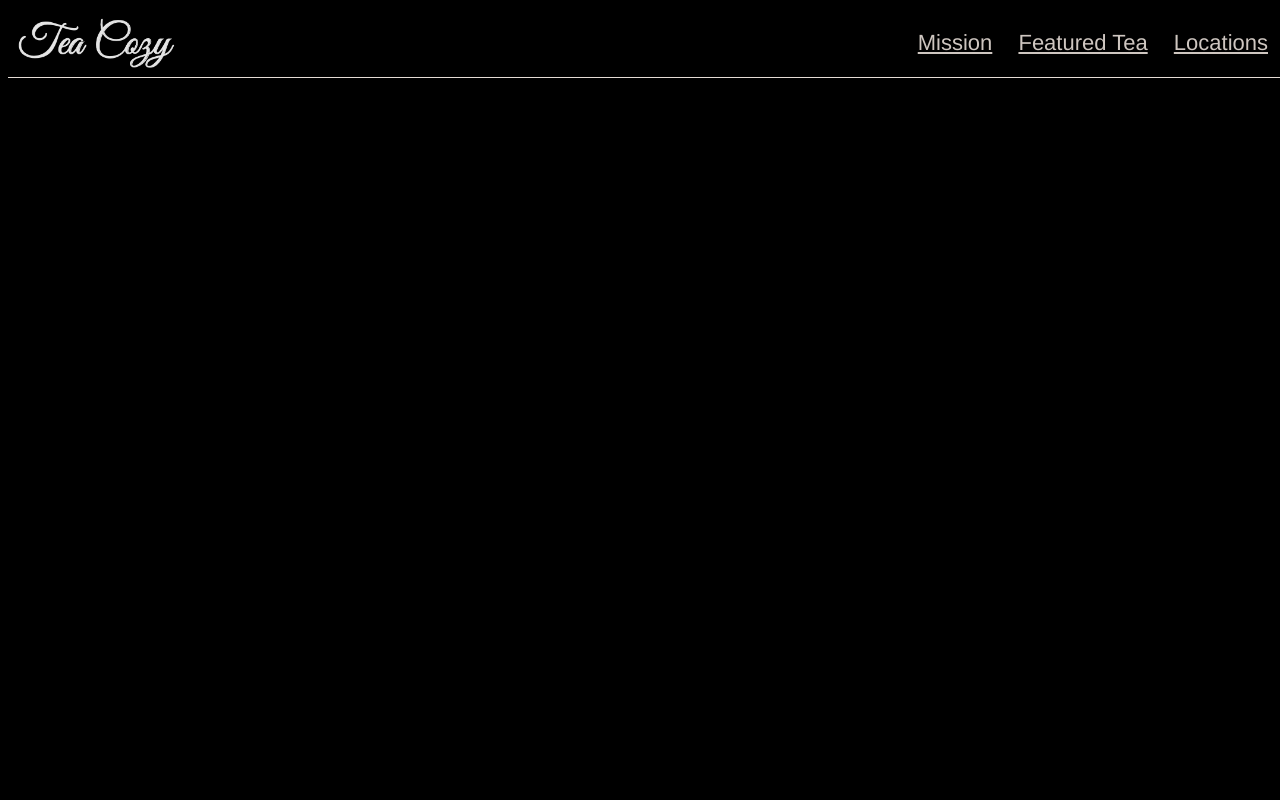
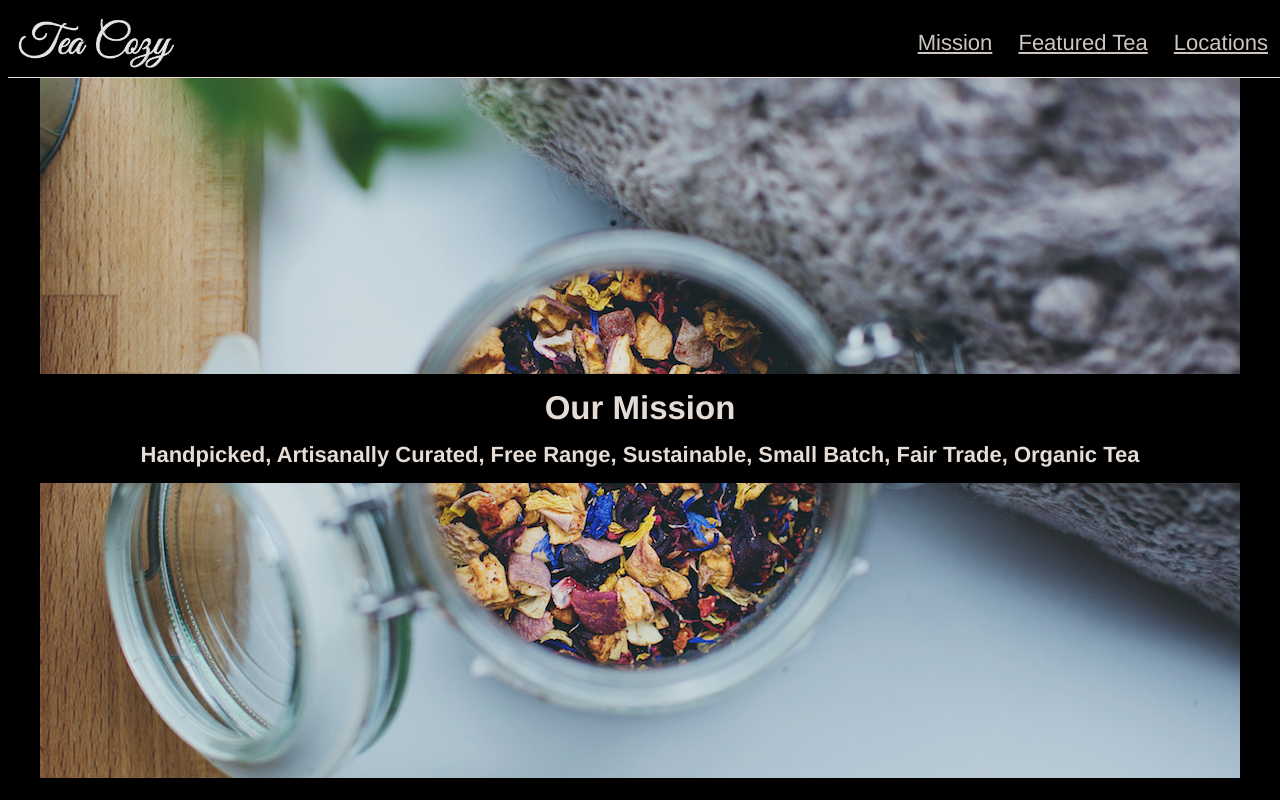
Before and after one commit to tmichaelzhao/TeaCozy, a plain HTML site: page index.html in a window 1280 px wide. Drawn offline with Linux system fonts and the light colour scheme.

Commit message:
Add mission block.

```diff
--- a/index.html
+++ b/index.html
@@ -16,10 +16,18 @@
       </nav>
     </header>
     <!-- series of content blocks -->
-    <!-- mission statement -->
-    <!-- tea of the month gallery -->
-    <!-- locations block with three addresses -->
-    <!-- contact info -->
+    <main class="main">
+      <!-- mission statement -->
+      <section class="mission">
+        <div class="mission__overlay-text">
+          <h2 class="mission__overlay-text__text-string">Our Mission</h2>
+          <h4 class="mission__overlay-text__text-string">Handpicked, Artisanally Curated, Free Range, Sustainable, Small Batch, Fair Trade, Organic Tea</h4>
+        </div>
+      </section>
+      <!-- tea of the month gallery -->
+      <!-- locations block with three addresses -->
+      <!-- contact info -->
+    </main>
     <!-- footer text -->
   </body>
 </html>
--- a/resources/css/style.css
+++ b/resources/css/style.css
@@ -21,7 +21,7 @@
     margin-left: 10px;
   }
 
-nav {
+  .header__nav-panel {
     margin-left: auto;
     margin-right: 10px;
   }
@@ -34,3 +34,31 @@ nav {
     background-color: black;
     opacity: 0.9;
   }
+
+.main {
+  position: relative;
+  display: flex;
+  flex-flow: column nowrap;
+  align-items: center;
+  top: 70px;
+}
+
+.mission {
+  display: flex;
+  flex-flow: column nowrap;
+  align-items: center;
+  justify-content: center;
+  height: 700px;
+  width: 1200px;
+  background-image: url("./../img/img-mission-background.jpg");
+}
+
+.mission__overlay-text {
+  background-color: black;
+  width: 100%;
+}
+
+.mission__overlay-text__text-string {
+  text-align: center;
+  margin: 15px 0px;
+}
```
Lines whose indentation alone changed are shown as unchanged.
